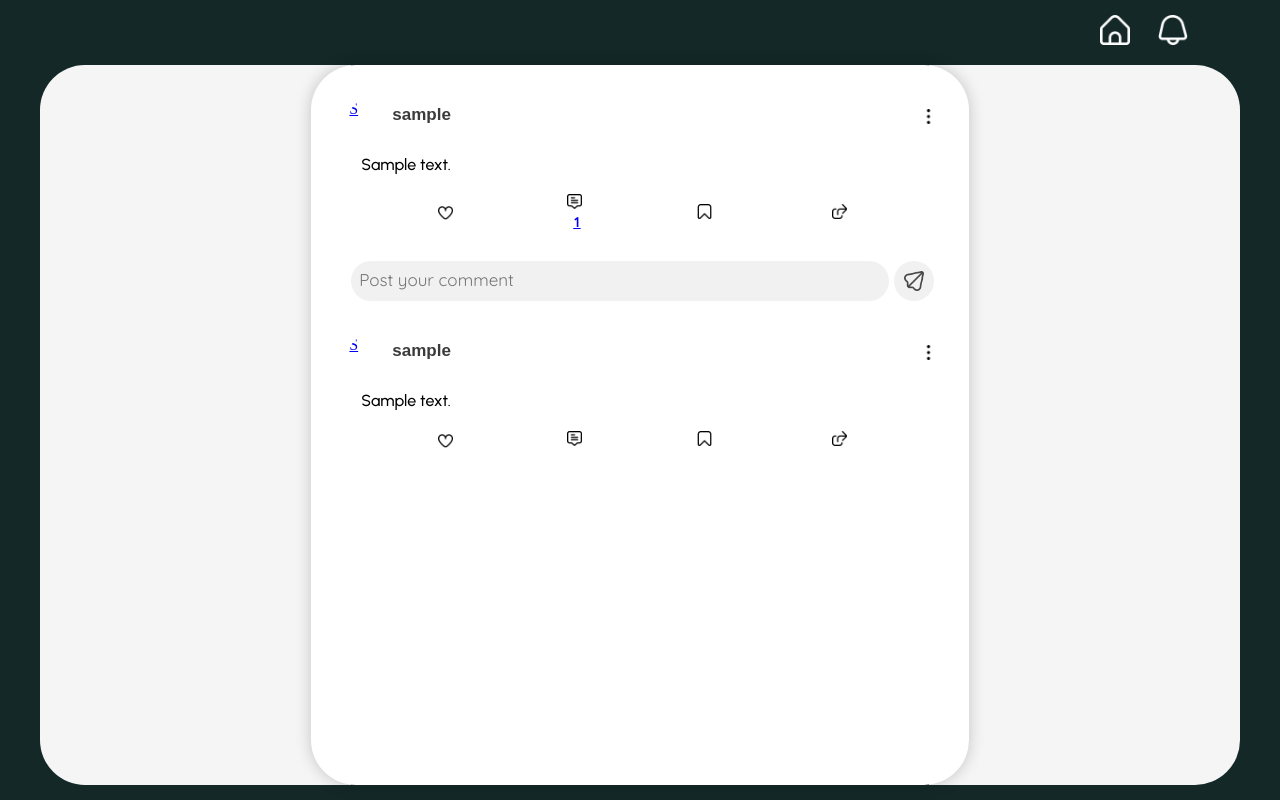
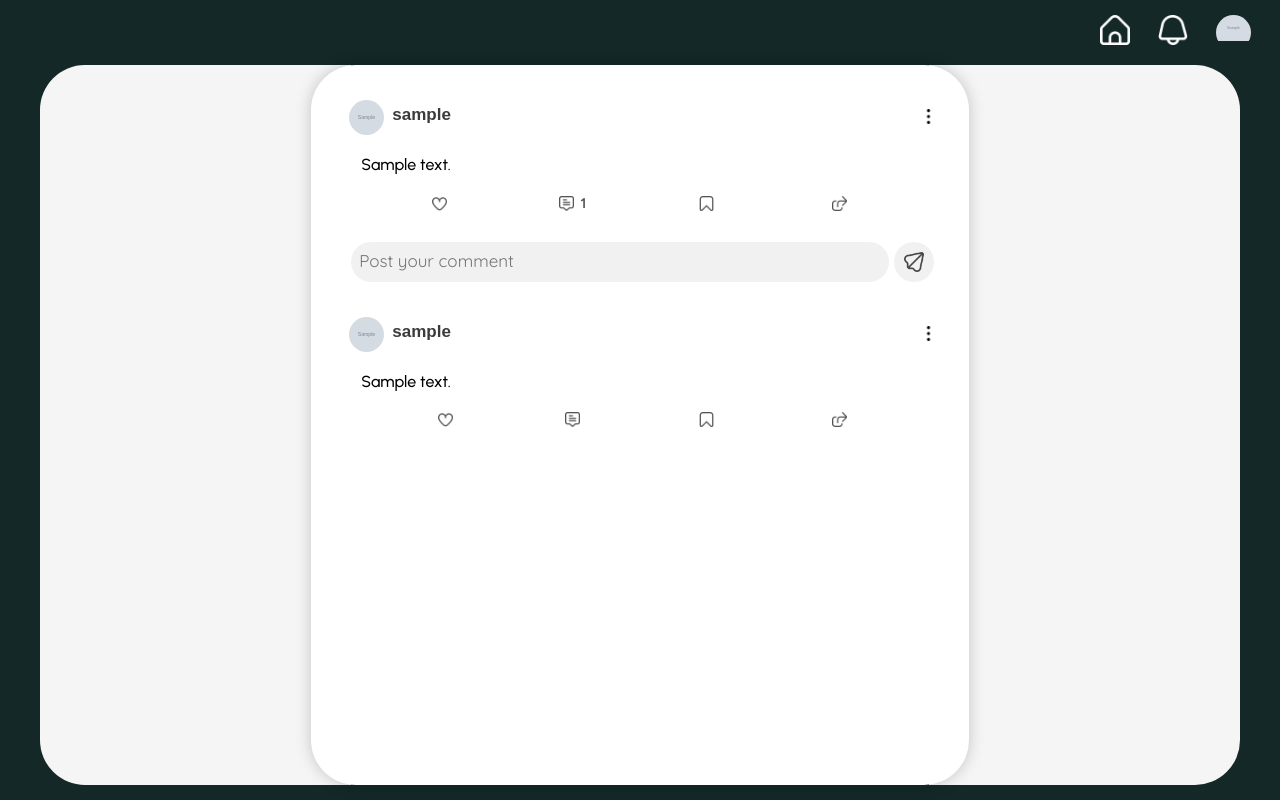
Before and after one commit to ishayana/Django-social-media, a Django app: a page that uses userprofile/templates/userprofile/commentdetails.html in a window 1280 px wide. Run offline with Django 4.2, Linux system fonts and the light colour scheme; a user stored in the database is signed in; tables that the repository leaves empty hold one stand-in row (values such as "Sample post"); grey boxes marked "Sample" are stand-in pictures; some libraries are stand-ins or nearby versions; some web fonts are replaced.

Commit message:
Avatar Implementation on postdetails & commentdetails pages

```diff
--- a/userprofile/models.py
+++ b/userprofile/models.py
@@ -58,6 +58,9 @@ class CommentModel(models.Model):
     def __str__(self):
         return f'{self.description}'
 
+    def reply_counter(self):
+        return CommentModel.objects.filter(reply=self, is_reply=True).count()
+
 class LikeModel(models.Model):
     user = models.ForeignKey(User, on_delete=models.CASCADE, related_name='userliked')
     post = models.ForeignKey(PostModel, on_delete=models.CASCADE, related_name='likes')
--- a/userprofile/templates/userprofile/commentdetails.html
+++ b/userprofile/templates/userprofile/commentdetails.html
@@ -19,7 +19,7 @@
         <input class="submit-img" type="image" src="{% static 'userprofile/img/postdetails/sendcomment.png' %}" alt="send-comment">
     </div>
 </form>
-{% for reply in comment.replycomment.all %}
+{% for reply, avatar in reply_list %}
 <hr class="post-line" style="border: 0;
 height: 0;
 border-top: 1px solid rgba(0, 0, 0, 0.1);
@@ -28,7 +28,7 @@ border-bottom: 1px solid rgba(255, 255, 255, 0.3);">
     <!-- profile photo -->
     <div class="post-header-container">
         <div class="author">
-            <a href="{% url 'userprofile:profile' reply.author.username %}" id="profile-btn" class="nav-icon">{{ reply.author.username|slice:":1"|upper }}</a>
+            <a href="{% url 'userprofile:profile' requsername %}" id="profile-btn" class="nav-icon"><img class="user-avatar" src="{{ avatar }}" alt=""></a>
             <a href="{% url 'userprofile:profile' reply.author.username %}" id="username-btn">{{ reply.author.username }}</a>
         </div>
         <div class="dropdown">
@@ -48,14 +48,14 @@ border-bottom: 1px solid rgba(255, 255, 255, 0.3);">
         <button class="like" href="#" onclick="toggleLikeImage('{{ comment.id }}')">
             <img class="post-icon" id="postlike_{{ post.id }}" src="{% static 'userprofile/img/post/like.png' %}"></img>
         </button>
-        <a class="comment" href="{% url 'userprofile:comment_details' reply.author.username reply.id  %}">
+        <a class="icons" href="{% url 'userprofile:comment_details' reply.author.username reply.id  %}">
             <img class="post-icon" src="{% static 'userprofile/img/post/comment.png' %}"></img>
             <p class="comment-count">{{ post.comments_counter }}</p>
         </a>
-        <button class="save" href="#">
+        <button class="icons" href="#">
             <img class="post-icon" src="{% static 'userprofile/img/post/bookmark.png' %}"></img>
         </button>
-        <button class="share" href="#">
+        <button class="icons" href="#">
             <img class="post-icon" src="{% static 'userprofile/img/post/share.png' %}"></img>
         </button>
     </div>
--- a/userprofile/templates/userprofile/include/comment.html
+++ b/userprofile/templates/userprofile/include/comment.html
@@ -10,7 +10,7 @@
         <!-- profile photo -->
         <div class="post-header-container">
             <div class="author">
-                <a href="{% url 'userprofile:profile' comment.author.username %}" id="profile-btn" class="nav-icon">{{ comment.author.username|slice:":1"|upper }}</a>
+                <a href="{% url 'userprofile:profile' requsername %}" id="profile-btn" class="nav-icon"><img class="user-avatar" src="{{ avatar }}" alt=""></a>
                 <a href="{% url 'userprofile:profile' comment.author.username %}" id="username-btn">{{ comment.author.username }}</a>
             </div>
             <div class="dropdown">
@@ -27,25 +27,22 @@
         </div>
         <a class="card" href="{% url 'userprofile:comment_details' comment.author comment.id  %}">{{ comment.description|linebreaksbr|safe }}</a>
         <div class="post-footer-container">
-            <button class="like" href="#" onclick="toggleLikeImage('{{ comment.id }}')">
-                <img class="post-icon" id="postlike_{{ post.id }}" src="{% static 'userprofile/img/post/like.png' %}"></img>
-            </button>
-            <a class="comment" href="{% url 'userprofile:comment_details' comment.author.username comment.id  %}">
+            <a class="like" href="{% url 'userprofile:post_like' comment.id %}">
+                {% if like_status %}
+                <img class="post-icon" src="{% static 'userprofile/img/post/liked.png' %}"></img>
+                {% else %}
+                <img class="post-icon" id="post-icon" src="{% static 'userprofile/img/post/like.png' %}"></img>
+                {% endif %}
+                <p class="comment-count"></p>
+            </a>
+            <a class="icons" href="{% url 'userprofile:post' comment.author.username comment.id  %}">
                 <img class="post-icon" src="{% static 'userprofile/img/post/comment.png' %}"></img>
-                {% with comment.replycomment.all.count as commentsNum %}
-                <p class="comment-count">
-                    {% if commentsNum %}
-                        {{ commentsNum }}
-                    {% else %}
-                        {{ '' }}
-                    {% endif %}
-                </p>
-                {% endwith %}
+                <p class="comment-count">{{ comment.reply_counter }}</p>
             </a>
-            <button class="save" href="#">
+            <button class="icons" href="#">
                 <img class="post-icon" src="{% static 'userprofile/img/post/bookmark.png' %}"></img>
             </button>
-            <button class="share" href="#">
+            <button class="icons" href="#">
                 <img class="post-icon" src="{% static 'userprofile/img/post/share.png' %}"></img>
             </button>
         </div>
--- a/userprofile/templates/userprofile/postdetails.html
+++ b/userprofile/templates/userprofile/postdetails.html
@@ -44,7 +44,7 @@
             <button class="like" href="#" onclick="toggleLikeImage('{{ comment.id }}')">
                 <img class="post-icon" id="postlike_{{ comment.id }}" src="{% static 'userprofile/img/post/like.png' %}"></img>
             </button>
-            <a class="comment" href="{% url 'userprofile:comment_details' comment.author.username comment.id  %}">
+            <a class="icons" href="{% url 'userprofile:comment_details' comment.author.username comment.id  %}">
                 <img class="post-icon" src="{% static 'userprofile/img/post/comment.png' %}"></img>
                 {% with comment.replycomment.all.count as commentsNum %}
                 <p class="comment-count">
@@ -56,10 +56,10 @@
                 </p>
                 {% endwith %}
             </a>
-            <button class="save" href="#">
+            <button class="icons" href="#">
                 <img class="post-icon" src="{% static 'userprofile/img/post/bookmark.png' %}"></img>
             </button>
-            <button class="share" href="#">
+            <button class="icons" href="#">
                 <img class="post-icon" src="{% static 'userprofile/img/post/share.png' %}"></img>
             </button>
         </div>
--- a/userprofile/views.py
+++ b/userprofile/views.py
@@ -261,7 +261,7 @@ class CommentdetailsView(LoginRequiredMixin, View):
     def setup(self, request, *args, **kwargs):
         self.user = get_object_or_404(User, username=kwargs['username'])
         self.comment = self.model.objects.get(author=self.user, pk=kwargs['comment_id'])
-        self.bio = UserprofileModel.objects.get(user_id=self.user)
+        self.bio = UserprofileModel.objects.get(user_id=self.comment.author)
         self.commentNum = CommentModel.objects.filter(reply=self.comment).count()
         return super().setup(self, request, *args, **kwargs)
 
@@ -270,14 +270,23 @@ class CommentdetailsView(LoginRequiredMixin, View):
         commentform = self.form_class
         requsername = request.user.username
         comment = self.comment
+
+        userprofile = UserprofileModel.objects.get(user_id=request.user)
+        reqavatar = userprofile.avatar.url
+        reply_list = []
+        for reply in comment.replycomment.all():
+            avatar = UserprofileModel.objects.get(user_id=reply.author).avatar.url
+            reply_list.append((reply, avatar))
         user = self.user
         avatar = self.bio.avatar.url
         context = {
             'comment' : comment,
+            'reply_list' : reply_list,
             'requsername' : requsername,
             'commentform' : commentform,
             'commentNum' : commentNum,
-            'avatar': avatar
+            'avatar': avatar,
+            'reqavatar' : reqavatar
         }
         return render(request, self.template_name, context)
 
```
Also changed, not shown: userprofile/static/userprofile/img/post/like.png.
